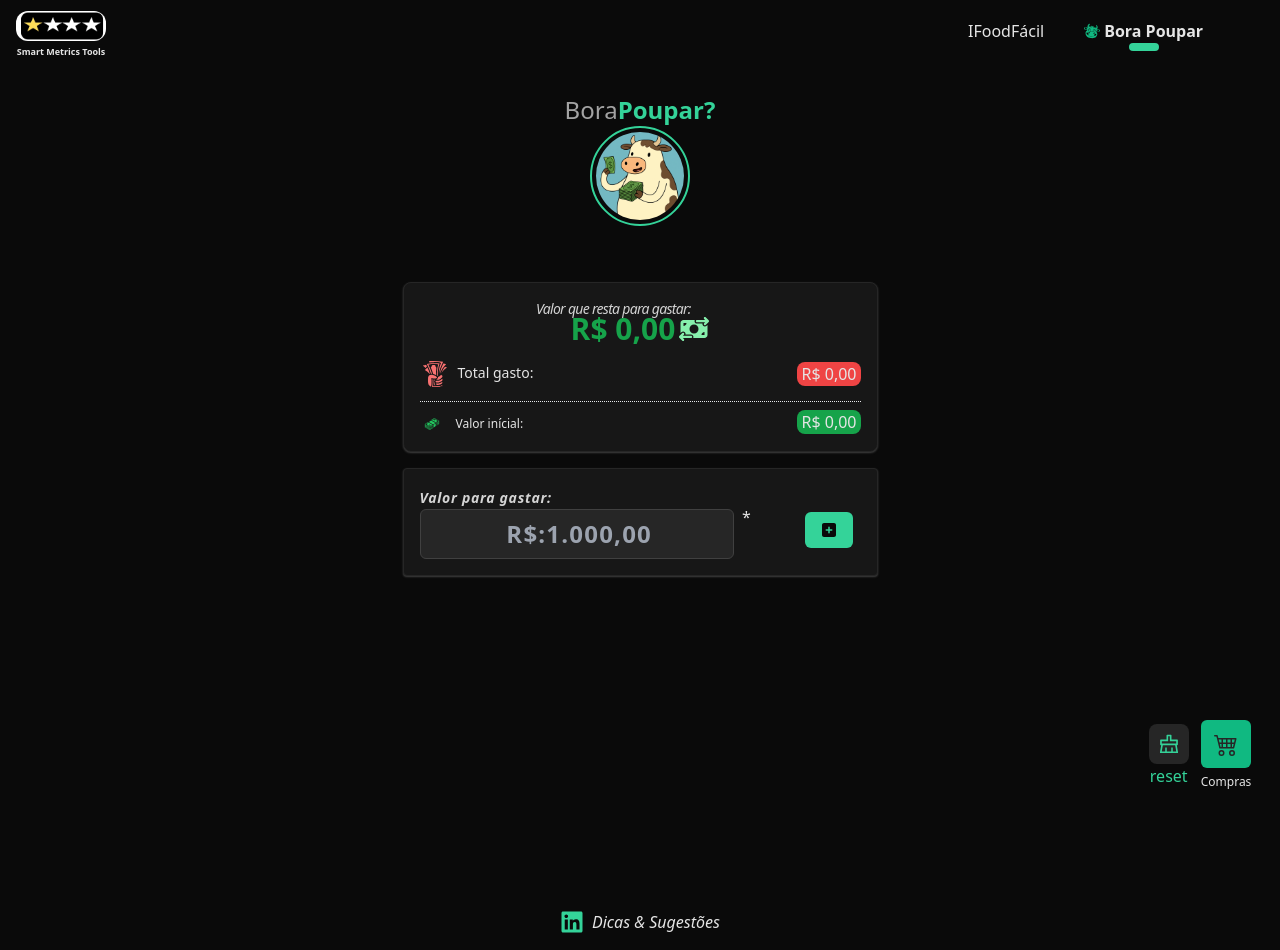
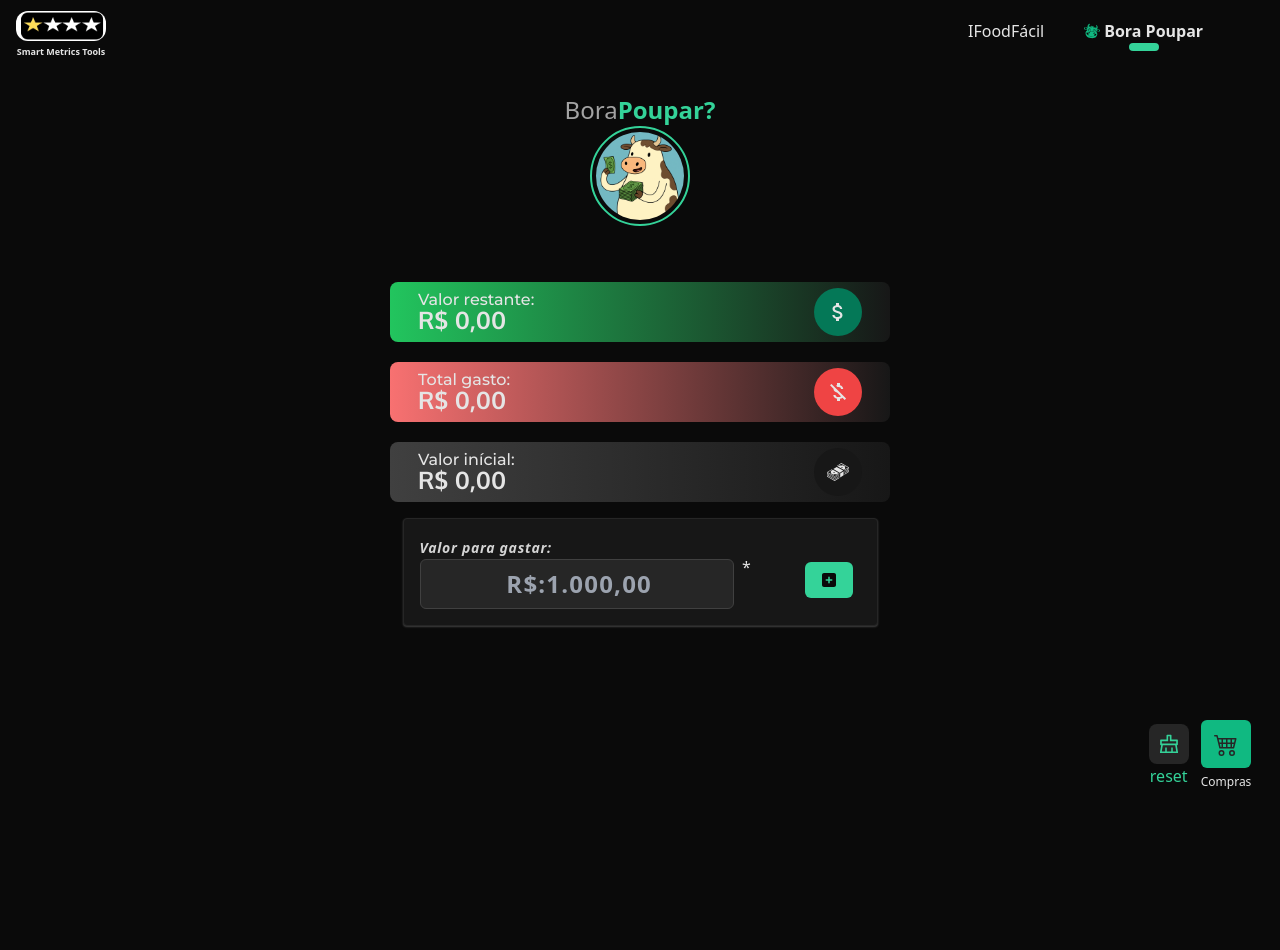
Before and after one commit to jkswebsites/Smart-Metrics-Tools, a Next.js app: page /pages/bora-poupar in a window 1280 px wide. After the commit the page ends 894 px from the top, so only its background shows below. Built offline with nearby package versions, Linux system fonts and the light colour scheme.

Commit message:
feat: add cardMetric

```diff
--- a/app/layout.tsx
+++ b/app/layout.tsx
@@ -64,7 +64,6 @@ export default function RootLayout({
       <body className={`${oxigen.variable} ${montserrat.variable} antialiased`}>
         <Header />
         {children}
-        <Footer />
       </body>
     </html>
   );
--- /dev/null
+++ b/app/pages/bora-poupar/_components/item-metric.tsx
@@ -0,0 +1,58 @@
+import { formatBR } from '@/app/helpers/formatCurrency';
+import React from 'react';
+import { IconType } from 'react-icons';
+import { tv } from 'tailwind-variants';
+
+const cardMetric = tv({
+  base: 'mx-auto mt-5 flex to-neutral-900 size-24 h-[60px] w-full px-7 items-center justify-between rounded-lg bg-gradient-to-r',
+  variants: {
+    color: {
+      primary: 'from-green-500 ',
+      secundary: 'from-red-400',
+      dark: 'from-neutral-700',
+    },
+  },
+  defaultVariants: {
+    color: 'primary',
+  },
+});
+const iconCard = tv({
+  base: 'rounded-full p-3 text-2xl',
+  variants: {
+    color: {
+      primary: 'bg-emerald-700',
+      secundary: 'bg-red-500',
+      dark: 'bg-neutral-900',
+    },
+  },
+  defaultVariants: {
+    color: 'primary',
+  },
+});
+interface ItemMetricProps {
+  label: string;
+  amount: number;
+  icon: IconType;
+  card: 'primary' | 'secundary' | 'dark';
+}
+const ItemMetric = ({ label, amount, icon: Icon, card }: ItemMetricProps) => {
+  return (
+    <div className={cardMetric({ color: card })}>
+      <div>
+        <p className="font-montserrat">{label}</p>
+        <p className="font-oxygen -mt-2 text-2xl font-bold">
+          {formatBR(amount)}
+        </p>
+      </div>
+      <div
+        className={iconCard({
+          color: card,
+        })}
+      >
+        <Icon />
+      </div>
+    </div>
+  );
+};
+
+export default ItemMetric;
--- a/app/pages/bora-poupar/_components/show-metrics.tsx
+++ b/app/pages/bora-poupar/_components/show-metrics.tsx
@@ -1,49 +1,34 @@
 'use client';
 import { BoraPouparContext } from '@/app/context/boraPouparContext';
-import { formatBR } from '@/app/helpers/formatCurrency';
 import React, { useContext } from 'react';
-import { FaMoneyBillTransfer } from 'react-icons/fa6';
-import { GiMoneyStack, GiTakeMyMoney } from 'react-icons/gi';
+import ItemMetric from './item-metric';
+import { MdOutlineMoneyOffCsred, MdAttachMoney } from 'react-icons/md';
+import { GiMoneyStack } from 'react-icons/gi';
 
 const ShowMetrics = () => {
   const { metrics } = useContext(BoraPouparContext);
   return (
-    <div className="mx-auto my-4 h-[170px] w-[95%] space-y-3 rounded-lg border border-neutral-800 bg-neutral-900 p-4 shadow-sm shadow-neutral-700">
-      <div className="mx-auto">
-        <p className="mx-auto w-52 text-sm italic tracking-tighter text-neutral-300">
-          Valor que resta para gastar:
-        </p>
-        <p className="-mt-2 flex items-center justify-center gap-1 text-center text-3xl font-bold text-green-600">
-          {formatBR(metrics.valueCurrent)}
-          <FaMoneyBillTransfer className="text-green-300" />
-        </p>
-      </div>
+    <div className="mx-auto w-[90%] sm:w-[500px]">
+      <ItemMetric
+        label="Valor restante:"
+        amount={metrics.valueCurrent}
+        icon={MdAttachMoney}
+        card="primary"
+      />
 
-      <div className="space-y-3">
-        <div className="flex items-center justify-between">
-          <p className="space-x-2">
-            <GiTakeMyMoney className="inline-block text-3xl text-red-400" />
+      <ItemMetric
+        label="Total gasto:"
+        amount={metrics.totalSpent}
+        icon={MdOutlineMoneyOffCsred}
+        card="secundary"
+      />
 
-            <span className="text-sm">Total gasto:</span>
-          </p>
-
-          <span className="rounded-lg bg-red-500 px-1">
-            {formatBR(metrics.totalSpent)}
-          </span>
-        </div>
-
-        <div className="flex items-center justify-between border-t border-dotted py-2">
-          <p className="space-x-3">
-            <GiMoneyStack className="inline-block w-6 text-green-500" />
-
-            <span className="text-xs">Valor inícial:</span>
-          </p>
-
-          <span className="rounded-lg bg-green-600 px-1">
-            {formatBR(metrics.totalValue)}
-          </span>
-        </div>
-      </div>
+      <ItemMetric
+        label="Valor inícial:"
+        amount={metrics.totalValue}
+        icon={GiMoneyStack}
+        card="dark"
+      />
     </div>
   );
 };
--- a/package.json
+++ b/package.json
@@ -19,6 +19,7 @@
     "react-hook-form": "^7.54.2",
     "react-icons": "^5.5.0",
     "tailwind-merge": "^3.0.2",
+    "tailwind-variants": "^3.2.2",
     "tailwindcss-animate": "^1.0.7",
     "uuid": "^11.1.0"
   },
```
Also changed, not shown: 1 other file (tests, documents, lock files or other folders).
